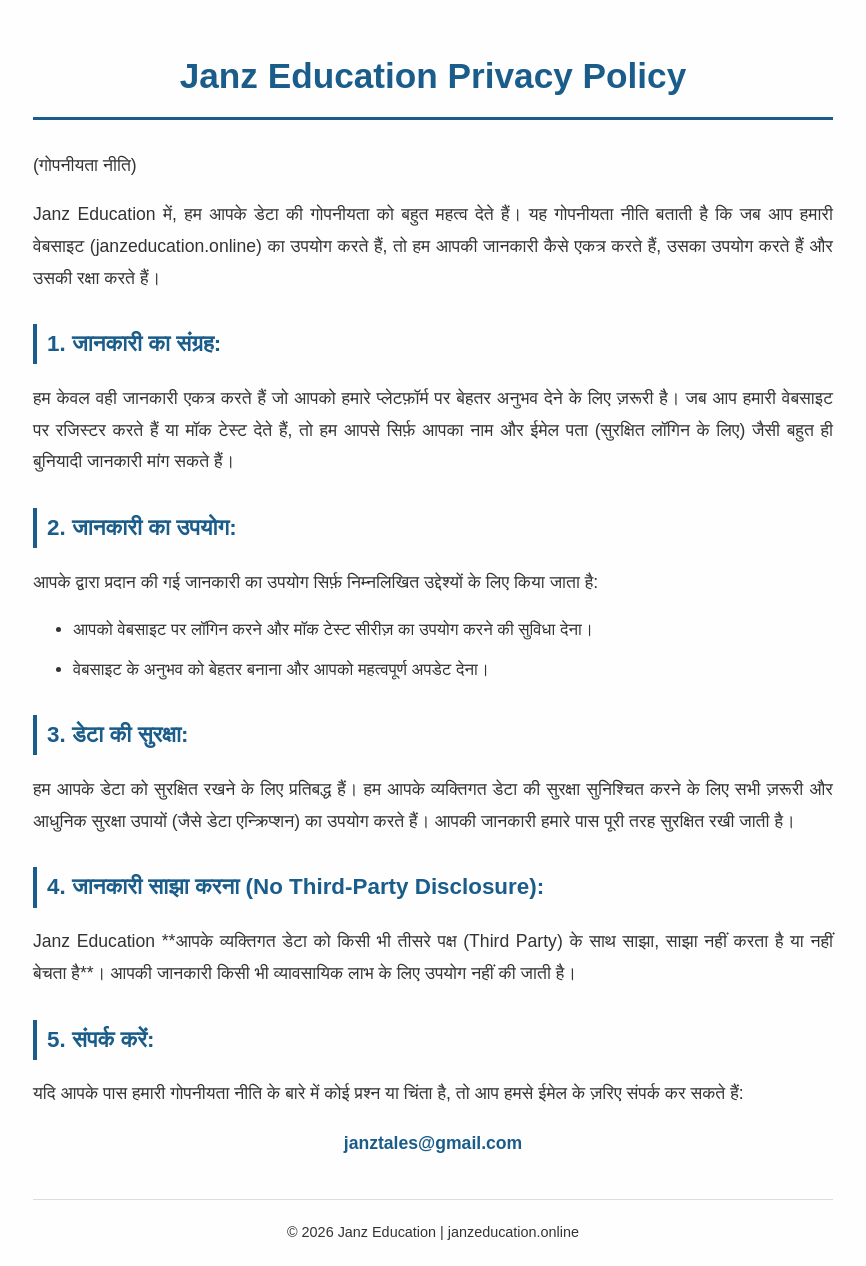
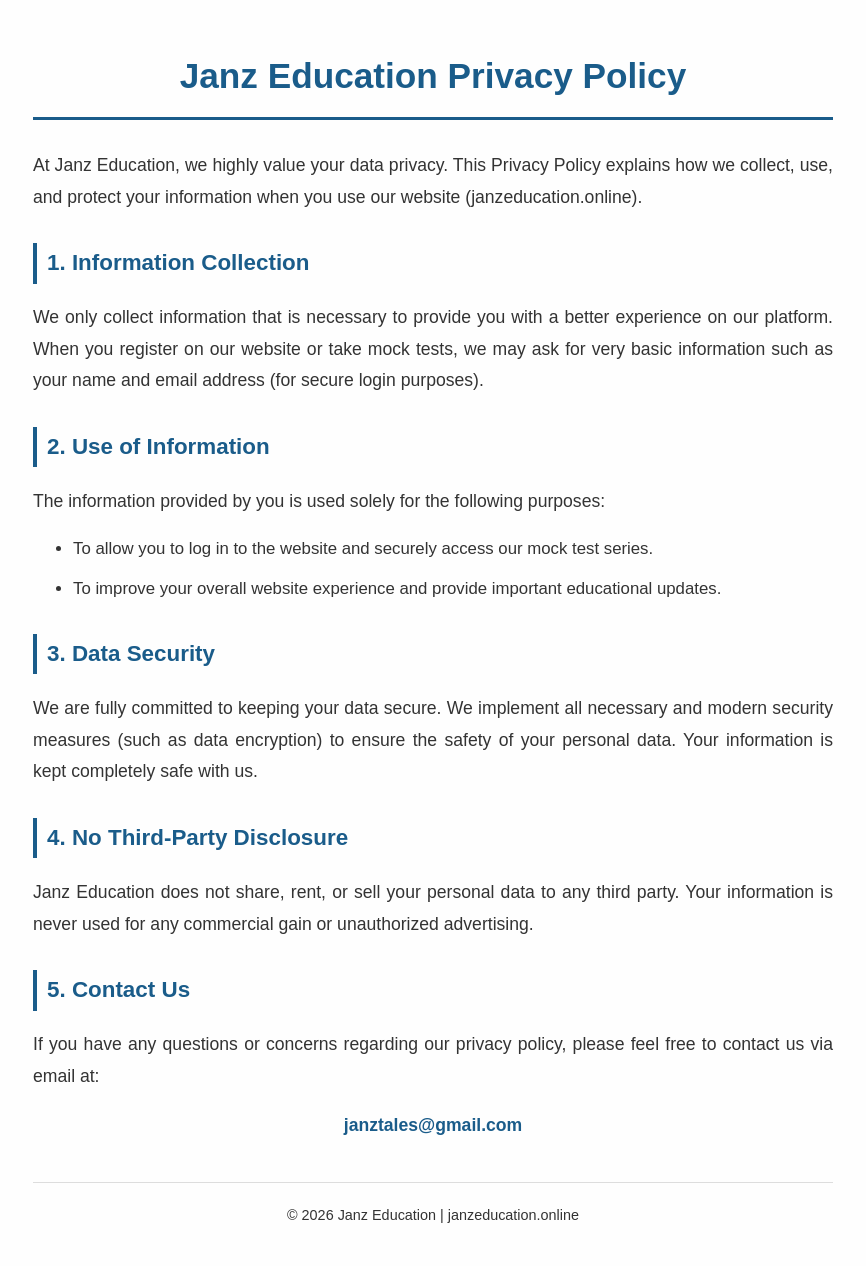
Before and after one commit to JanzEducation/JanzEducation, a Jekyll site: the page privacy.html, which Jekyll copies as it is, in a window 1280 px wide. Shown: the whole page, without its empty margins (207-1073 px from the left). Built offline with Jekyll 4.4.1, drawn with Linux system fonts in a browser that asks for light colours.

Commit message:
Update privacy.html

```diff
--- a/privacy.html
+++ b/privacy.html
@@ -1,5 +1,5 @@
 <!DOCTYPE html>
-<html lang="hi">
+<html lang="en">
 <head>
     <meta charset="UTF-8">
     <meta name="viewport" content="width=device-width, initial-scale=1.0">
@@ -17,32 +17,31 @@
 <body>
 
     <h1>Janz Education Privacy Policy</h1>
-    <p>(गोपनीयता नीति)</p>
 
-    <p>Janz Education में, हम आपके डेटा की गोपनीयता को बहुत महत्व देते हैं। यह गोपनीयता नीति बताती है कि जब आप हमारी वेबसाइट (janzeducation.online) का उपयोग करते हैं, तो हम आपकी जानकारी कैसे एकत्र करते हैं, उसका उपयोग करते हैं और उसकी रक्षा करते हैं।</p>
+    <p>At Janz Education, we highly value your data privacy. This Privacy Policy explains how we collect, use, and protect your information when you use our website (janzeducation.online).</p>
 
-    <h2>1. जानकारी का संग्रह:</h2>
-    <p>हम केवल वही जानकारी एकत्र करते हैं जो आपको हमारे प्लेटफ़ॉर्म पर बेहतर अनुभव देने के लिए ज़रूरी है। जब आप हमारी वेबसाइट पर रजिस्टर करते हैं या मॉक टेस्ट देते हैं, तो हम आपसे सिर्फ़ आपका नाम और ईमेल पता (सुरक्षित लॉगिन के लिए) जैसी बहुत ही बुनियादी जानकारी मांग सकते हैं।</p>
+    <h2>1. Information Collection</h2>
+    <p>We only collect information that is necessary to provide you with a better experience on our platform. When you register on our website or take mock tests, we may ask for very basic information such as your name and email address (for secure login purposes).</p>
 
-    <h2>2. जानकारी का उपयोग:</h2>
-    <p>आपके द्वारा प्रदान की गई जानकारी का उपयोग सिर्फ़ निम्नलिखित उद्देश्यों के लिए किया जाता है:</p>
+    <h2>2. Use of Information</h2>
+    <p>The information provided by you is used solely for the following purposes:</p>
     <ul>
-        <li>आपको वेबसाइट पर लॉगिन करने और मॉक टेस्ट सीरीज़ का उपयोग करने की सुविधा देना।</li>
-        <li>वेबसाइट के अनुभव को बेहतर बनाना और आपको महत्वपूर्ण अपडेट देना।</li>
+        <li>To allow you to log in to the website and securely access our mock test series.</li>
+        <li>To improve your overall website experience and provide important educational updates.</li>
     </ul>
 
-    <h2>3. डेटा की सुरक्षा:</h2>
-    <p>हम आपके डेटा को सुरक्षित रखने के लिए प्रतिबद्ध हैं। हम आपके व्यक्तिगत डेटा की सुरक्षा सुनिश्चित करने के लिए सभी ज़रूरी और आधुनिक सुरक्षा उपायों (जैसे डेटा एन्क्रिप्शन) का उपयोग करते हैं। आपकी जानकारी हमारे पास पूरी तरह सुरक्षित रखी जाती है।</p>
+    <h2>3. Data Security</h2>
+    <p>We are fully committed to keeping your data secure. We implement all necessary and modern security measures (such as data encryption) to ensure the safety of your personal data. Your information is kept completely safe with us.</p>
 
-    <h2>4. जानकारी साझा करना (No Third-Party Disclosure):</h2>
-    <p>Janz Education **आपके व्यक्तिगत डेटा को किसी भी तीसरे पक्ष (Third Party) के साथ साझा, साझा नहीं करता है या नहीं बेचता है**। आपकी जानकारी किसी भी व्यावसायिक लाभ के लिए उपयोग नहीं की जाती है।</p>
+    <h2>4. No Third-Party Disclosure</h2>
+    <p>Janz Education does not share, rent, or sell your personal data to any third party. Your information is never used for any commercial gain or unauthorized advertising.</p>
 
-    <h2>5. संपर्क करें:</h2>
-    <p>यदि आपके पास हमारी गोपनीयता नीति के बारे में कोई प्रश्न या चिंता है, तो आप हमसे ईमेल के ज़रिए संपर्क कर सकते हैं:</p>
+    <h2>5. Contact Us</h2>
+    <p>If you have any questions or concerns regarding our privacy policy, please feel free to contact us via email at:</p>
     <p style="text-align: center; font-weight: bold; font-size: 1.1em; color: #1a5c8a;">janztales@gmail.com</p>
 
     <div class="footer">
-        © 2026 Janz Education | janzeducation.online
+        &copy; 2026 Janz Education | janzeducation.online
     </div>
 
 </body>
```
